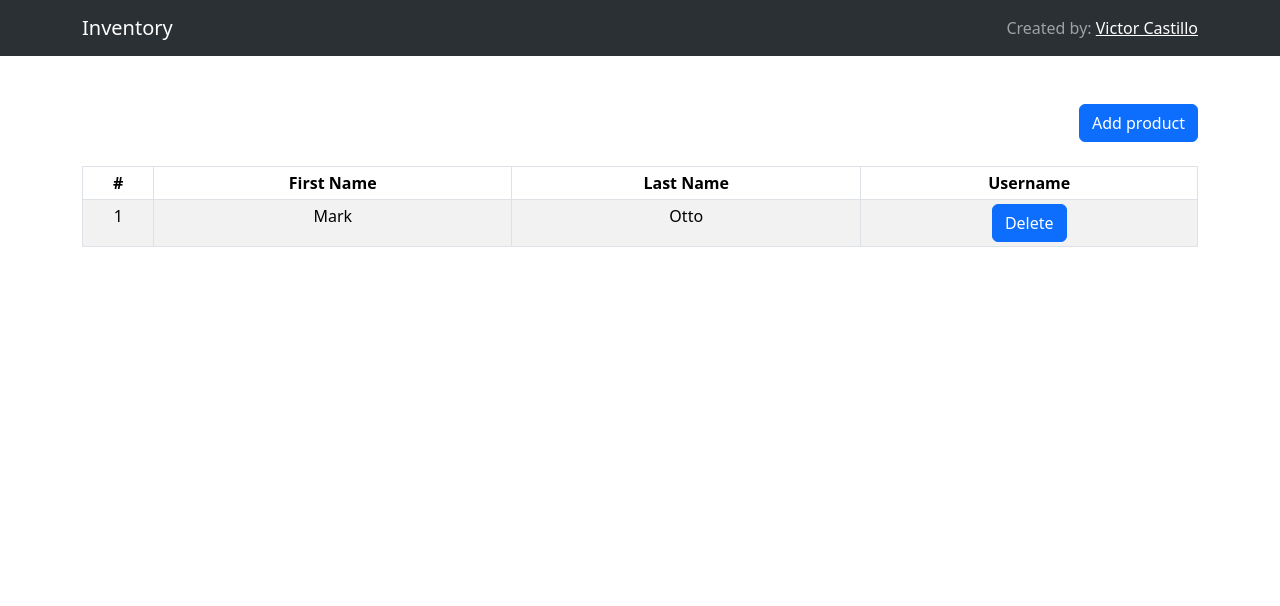
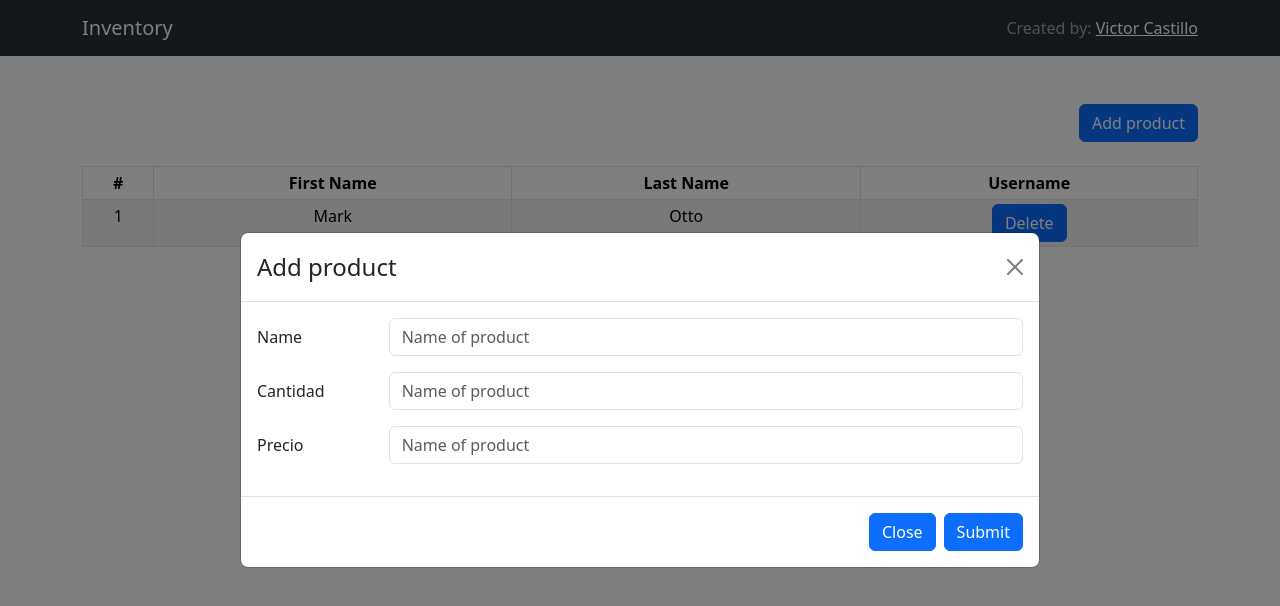
Before and after one commit to victorcastillo97/victordev.yt, a React (Create React App) app in the folder app_react/: page / in a window 1280 px wide. Both pictures are taken after a click on the button "Add product". Shown: the top 606 px of the page. Built offline with nearby package versions, Linux system fonts and the light colour scheme.

Commit message:
complete.form.front

```diff
--- a/app_react/src/components/ActionBar.js
+++ b/app_react/src/components/ActionBar.js
@@ -1,11 +1,12 @@
 import React from "react";
 import {Button, Container} from 'react-bootstrap';
 
-export default function ActionBar(){
+export default function ActionBar(props){
+    const {openModalForm} = props
     return(
         <Container className="d-flex mt-5">
             <div className="ms-auto">
-                <Button variant="primary">Add product</Button>
+                <Button variant="primary" onClick={openModalForm}>Add product</Button>
             </div>
         </Container>
     );
--- /dev/null
+++ b/app_react/src/components/ModalForm.js
@@ -0,0 +1,52 @@
+import React from "react";
+import {Button,Modal} from 'react-bootstrap';
+import Col from 'react-bootstrap/Col';
+import Form from 'react-bootstrap/Form';
+import Row from 'react-bootstrap/Row';
+export default function ModalForm(props) {
+    console.log(props)
+    return (
+        <Modal
+        show={props.show}
+        onHide={props.onHide}
+        size="lg"
+        aria-labelledby="contained-modal-title-vcenter"
+        centered
+      >
+        <Modal.Header closeButton>
+          <Modal.Title id="contained-modal-title-vcenter">
+            Add product
+          </Modal.Title>
+        </Modal.Header>
+        <Form>
+            <Modal.Body>
+
+                <Form.Group as={Row} className="mb-3" controlId="formHorizontalEmail">
+                    <Form.Label column sm={2}> Name </Form.Label>
+                    <Col sm={10}>
+                        <Form.Control type="text" placeholder="Name of product" />
+                    </Col>
+                </Form.Group>
+
+                <Form.Group as={Row} className="mb-3" controlId="formHorizontalEmail">
+                    <Form.Label column sm={2}> Cantidad </Form.Label>
+                    <Col sm={10}>
+                        <Form.Control type="number" placeholder="Name of product" />
+                    </Col>
+                </Form.Group>
+
+                <Form.Group as={Row} className="mb-3" controlId="formHorizontalEmail">
+                    <Form.Label column sm={2}> Precio </Form.Label>
+                    <Col sm={10}>
+                        <Form.Control type="number" placeholder="Name of product" />
+                    </Col>
+                </Form.Group>
+                </Modal.Body>
+                <Modal.Footer>
+                    <Button onClick={props.onHide}>Close</Button>
+                    <Button type="submit">Submit</Button>
+                </Modal.Footer>
+        </Form>
+      </Modal>
+    );
+  }
--- a/app_react/src/pages/Main.js
+++ b/app_react/src/pages/Main.js
@@ -3,18 +3,19 @@ import Header from '../components/Header';
 import ActionBar from '../components/ActionBar'
 import ProductTable from '../components/ProductTable'
 import ModalConfirmation from '../components/ModalConfirmation'
+import ModalForm from '../components/ModalForm'
 
 export default function Main(){
     const [showModalDelete, setShowModalDelete] = useState(false);
+    const [showModalForm, setShowModalForm] = useState(false);
 
     return(
         <>
-
             <Header/>
-            <ActionBar/>
+            <ActionBar openModalForm={()=>setShowModalForm(true)}/>
             <ProductTable openModalDelete={() => setShowModalDelete(true)}/>
             <ModalConfirmation show={showModalDelete} onHide={() => setShowModalDelete(false)}/>
-
+            <ModalForm show={showModalForm} onHide={() => setShowModalForm(false)}/>
         </>
     )
 }
```
